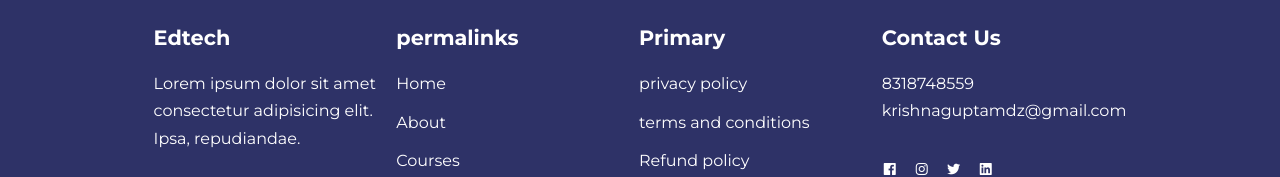
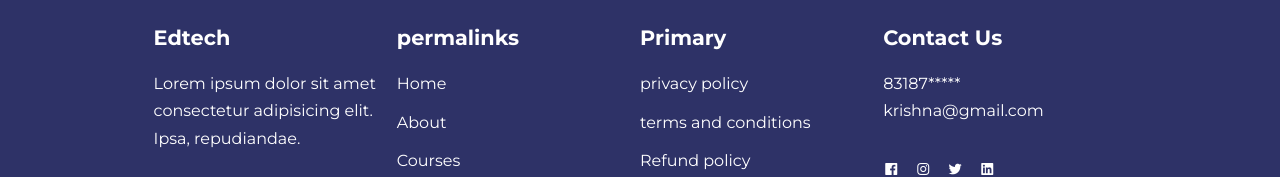
Before and after one commit to krishnaa6268/ed-tech-commerce, a plain HTML site: page Contact.html in a window 1280 px wide. Shown: the part 950-1127 px from the top of the page. Drawn offline with nearby package versions, Linux system fonts and the light colour scheme.

Commit message:
Update Contact.html

```diff
--- a/Contact.html
+++ b/Contact.html
@@ -133,8 +133,8 @@
           <div class="footer_4">
              <h4>Contact Us</h4>
              <div>
-                <p>8318748559</p>
-                <p>krishnaguptamdz@gmail.com</p>
+                <p>83187*****</p>
+                <p>krishna@gmail.com</p>
              </div>
 
              <ul class="footer_socials">
```
